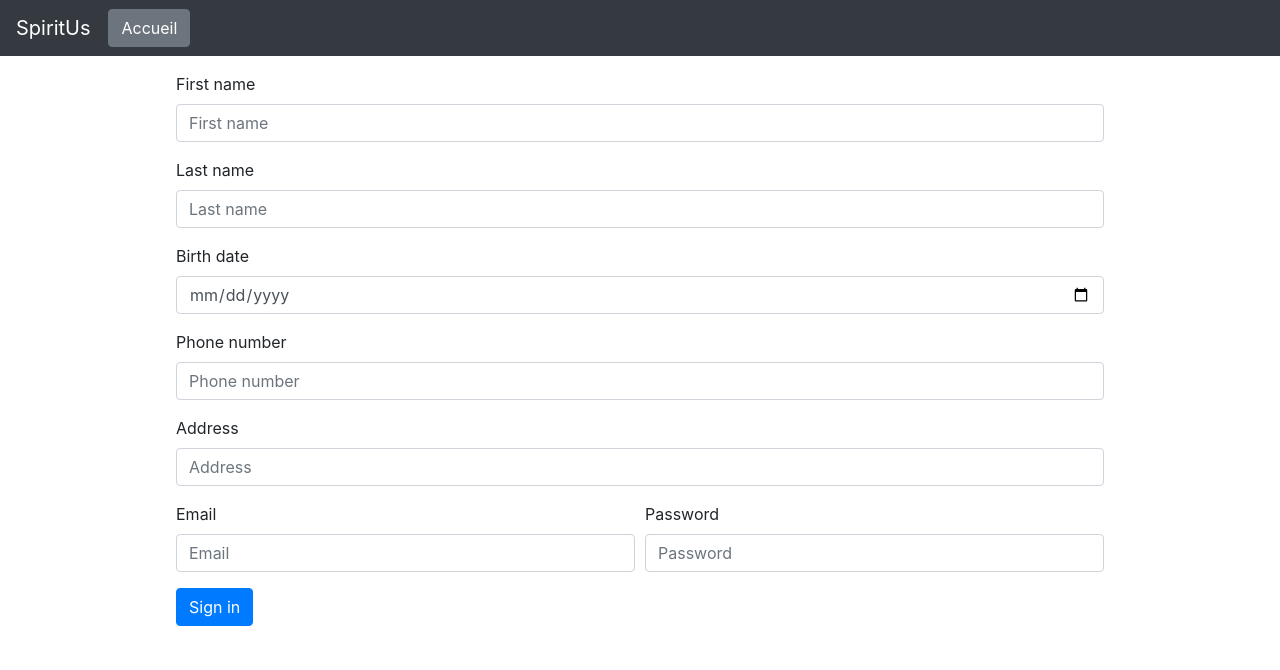
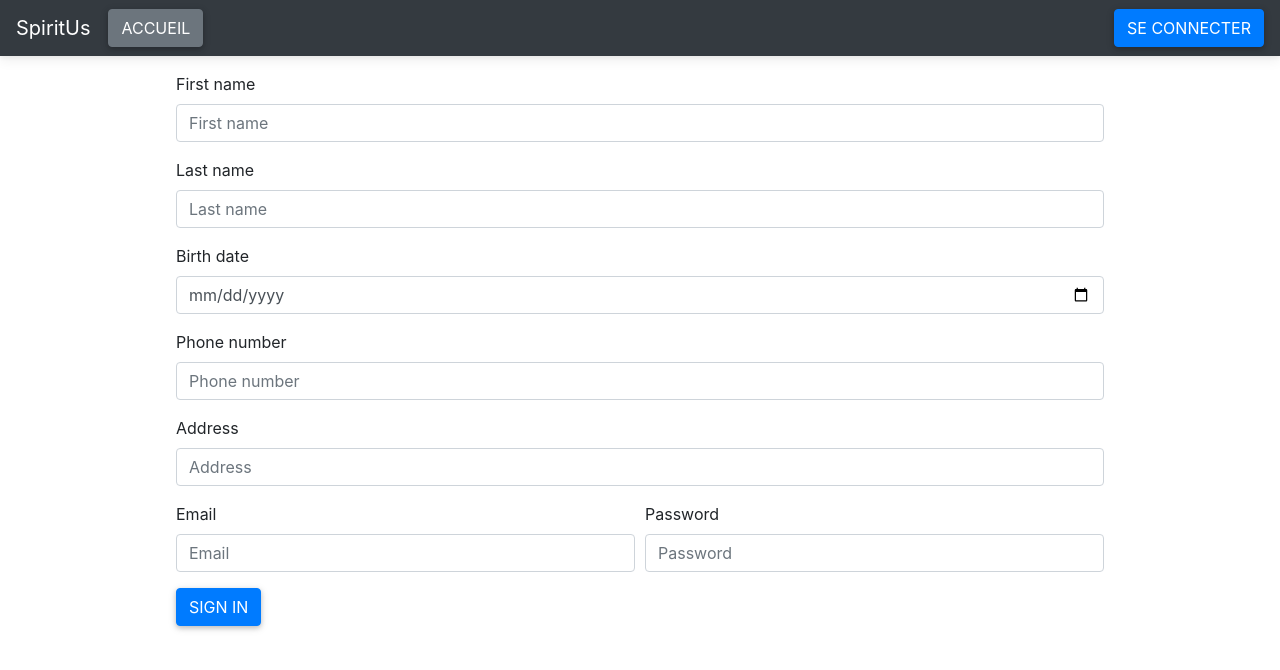
Before and after one commit to neeeekitos/SpiritusWEB, a website: page src/main/webapp/createAccount.html in a window 1280 px wide. Drawn offline with nearby package versions, Linux system fonts and the light colour scheme.

```diff
--- a/src/main/webapp/accountManagement.js
+++ b/src/main/webapp/accountManagement.js
@@ -1,6 +1,7 @@
 (function (namespace, $, undefined) {
 
     namespace.updateAccountState = () => {
+        console.log("PATH NAME : " + window.location.pathname);
         if (localStorage.getItem('status') != null) {
             $('#signup-button').remove();
             $('#signin-button').remove();
@@ -12,10 +13,17 @@
         } else {
             $('#signout-button').remove();
 
-            $("#account-management").append(
-                "<a id='signup-button' class='btn btn-secondary btn-margin-right' href='createAccount.html' role='button'>S'inscrire</a>\n" +
-                "<a id='signin-button' class='btn btn-primary btn-margin-left' href='login.html' role='button'>Se connecter</a>"
-            );
+            if (window.location.pathname != "/SpiritusWEB/login.html") {
+                $("#account-management").append(
+                    "<a id='signin-button' class='btn btn-primary btn-margin-left' href='login.html' role='button'>Se connecter</a>"
+                );
+            } else if (window.location.pathname != "/SpiritusWEB/createAccount.html") {
+                $("#account-management").append(
+                    "<a id='signup-button' class='btn btn-secondary btn-margin-right' href='createAccount.html' role='button'>S'inscrire</a>"
+                );
+            }
+
+
         }
     };
 
--- a/src/main/webapp/createAccount.html
+++ b/src/main/webapp/createAccount.html
@@ -3,9 +3,13 @@
 <head>
     <meta charset="UTF-8">
     <title>Spiritus - Create your account</title>
+    <link rel="stylesheet" href="./css/mdb.min.css">
+
     <script src="https://ajax.googleapis.com/ajax/libs/jquery/3.5.1/jquery.min.js"></script>
     <link rel="stylesheet" href="https://stackpath.bootstrapcdn.com/bootstrap/4.3.1/css/bootstrap.min.css" integrity="sha384-ggOyR0iXCbMQv3Xipma34MD+dH/1fQ784/j6cY/iJTQUOhcWr7x9JvoRxT2MZw1T" crossorigin="anonymous">
     <script src="js/create_account.js"></script>
+    <script src="./accountManagement.js"></script>
+
     <script>
         $(function(){
             $("#navbar-custom").load("navbar.html");
```
